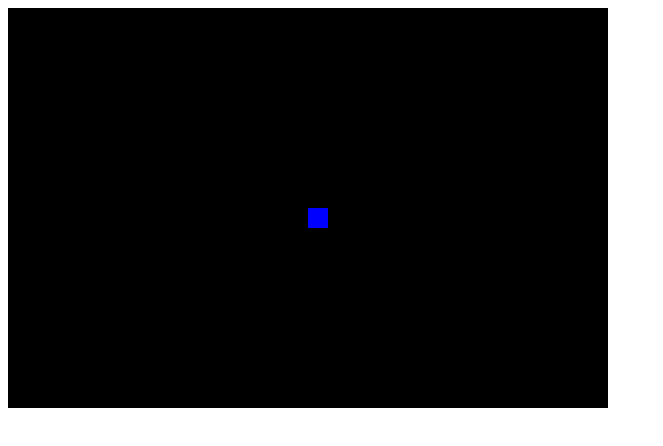
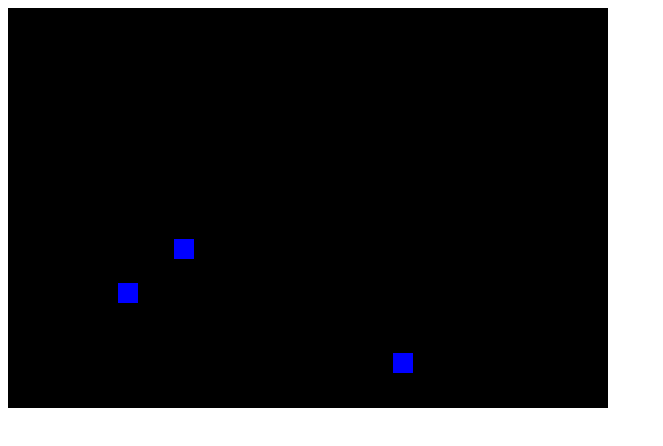
Before and after one commit to Jakecarn113/box_test, a plain HTML site: page index.html in a window 1280 px wide. Shown: the whole page, without its empty margins (0-663 px from the left). Drawn offline with Linux system fonts and the light colour scheme.

Commit message:
put 3 rectangles on the canvas and make them at random locations

```diff
--- a/index.html
+++ b/index.html
@@ -1,32 +1,46 @@
+
 <!DOCTYPE html>
 <html>
 <head>
-	<title>Boxes</title>
+  <title>Circle Test</title>
   <style type="text/css">
-		canvas {
+    canvas{
       background-color: black;
     }
   </style>
 </head>
 <body>
-<canvas id="canvas" width="600" height="400"></canvas>
+  <canvas id="canvas" height="400" width="600"></canvas>
+
   <script type="text/javascript">
     var canvas = document.getElementById("canvas");
     var context = canvas.getContext("2d");
-
-	  var box = {
+    var maxSize = 20;
+    var boxes = [];
+    function createBox(){
+      return {
+        x: randomNum(canvas.width - maxSize),
+        y: randomNum(canvas.height - maxSize),
         size: 20,
-		color: "blue",
-		x: 300,
-		y: 200
+        color: "blue"
       }
-
-	 function drawRect(){
-      context.fillStyle = box.color
-      context.fillRect( box.x, box.y, box.size, box.size);
     }
-    drawRect()
+    function randomNum(n){
+      return Math.floor(Math.random() * n);
+    }
+    function createBoxes(n){
+      for(i=0; i<n; i++){
+        boxes.push(createBox());
+      }
+    }
+    function drawBoxes(){
+      for(i=0; i<boxes.length; i++){
+        context.fillStyle = boxes[i].color;
+        context.fillRect(boxes[i].x,boxes[i].y,boxes[i].size,boxes[i].size)
+      }
+    }
+    createBoxes(3);
+    drawBoxes();
   </script>
-
 </body>
 </html>
```
Lines whose indentation alone changed are shown as unchanged.
